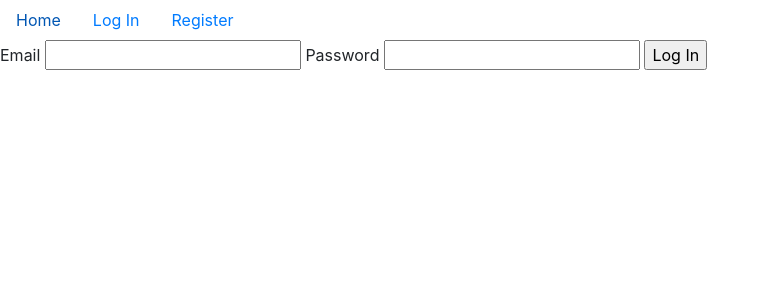
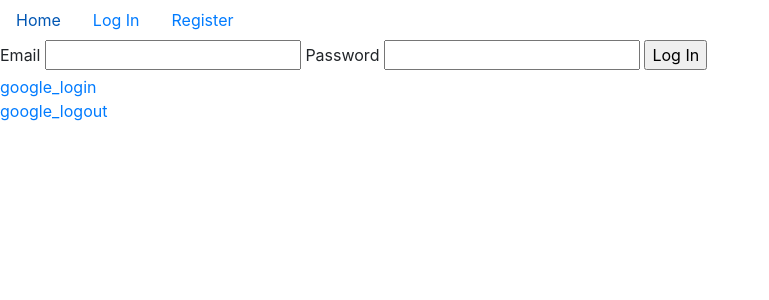
Before and after one commit to benbilly3/Flask-Login, a Flask app: page /login in a window 1280 px wide. Shown: the top 300 px of the page, without its empty margins (0-769 px from the left). Run offline with Flask 2, Linux system fonts and the light colour scheme; some libraries are stand-ins or nearby versions.

Commit message:
google login

```diff
--- a/app.py
+++ b/app.py
@@ -1,11 +1,18 @@
 from myproject import app,db
-from flask import render_template, redirect, request, url_for, flash,abort
+from flask import render_template, redirect, request, url_for, flash,Flask, redirect, url_for, render_template, session
 from flask_login import login_user,login_required,logout_user
 from myproject.models import User
 from myproject.forms import LoginForm, RegistrationForm
 from werkzeug.security import generate_password_hash, check_password_hash
+from flask_dance.contrib.google import make_google_blueprint, google
+from flask_login import logout_user
+import os
+os.environ["OAUTHLIB_INSECURE_TRANSPORT"] = '1'
+os.environ["OAUTHLIB_RELAX_TOKEN_SCOPE"] = '1'
+#######################################################################
+#######################################################################
 
-
+#Normal_Member_Login
 @app.route('/')
 def home():
     return render_template('home.html')
@@ -15,6 +22,7 @@ def home():
 @login_required
 def welcome_user():
     return render_template('welcome_user.html')
+
 
 @app.route('/logout')
 @login_required
@@ -26,7 +34,6 @@ def logout():
 
 @app.route('/login', methods=['GET', 'POST'])
 def login():
-
     form = LoginForm()
     if form.validate_on_submit():
         # Grab the user from our User Models table
@@ -37,7 +44,7 @@ def login():
         # https://stackoverflow.com/questions/2209755/python-operation-vs-is-not
 
         if user.check_password(form.password.data) and user is not None:
-            #Log in the user
+            # Log in the user
 
             login_user(user)
             flash('Logged in successfully.')
@@ -48,11 +55,12 @@ def login():
 
             # So let's now check if that next exists, otherwise we'll go to
             # the welcome page.
-            if next == None or not next[0]=='/':
+            if next == None or not next[0] == '/':
                 next = url_for('welcome_user')
 
             return redirect(next)
     return render_template('login.html', form=form)
+
 
 @app.route('/register', methods=['GET', 'POST'])
 def register():
@@ -69,5 +77,54 @@ def register():
         return redirect(url_for('login'))
     return render_template('register.html', form=form)
 
+#Google_Login
+blueprint = make_google_blueprint(
+    client_id="750796013081-i2sr7euqejkpk5e5bcppnbol6g1dpus3.apps.googleusercontent.com",#"######.apps.googleusercontent.com",
+    client_secret="TeCTIoCgSQWOx_iVsQZjV8pq",
+    # reprompt_consent=True,
+    offline=True,
+    scope=["profile", "email"]
+)
+
+@app.route('/welcome_google')
+def welcome_google():
+    resp = google.get("/oauth2/v2/userinfo")
+    assert resp.ok, resp.text
+    email=resp.json()["email"]
+    return render_template("welcome_google.html",email=email)
+
+app.register_blueprint(blueprint, url_prefix="/login")
+@app.route("/login/google")
+def google_login():
+    if not google.authorized:
+        return render_template(url_for("google.login"))
+
+    resp = google.get("/oauth2/v2/userinfo")
+    assert resp.ok, resp.text
+    email=resp.json()["email"]
+    return render_template("welcome_google.html",email=email)
+
+from flask import Flask, redirect
+from flask_dance.contrib.google import make_google_blueprint, google
+from flask_login import logout_user
+
+
+# blueprint = make_google_blueprint()
+# app.register_blueprint(blueprint, url_prefix="/login")
+
+@app.route("/login/logout")
+def google_logout():
+    token = blueprint.token["access_token"]
+    resp = google.post(
+        "https://accounts.google.com/o/oauth2/revoke",
+        params={"token": token},
+        headers={"Content-Type": "application/x-www-form-urlencoded"}
+    )
+    assert resp.ok, resp.text
+    logout_user()        # Delete Flask-Login's session cookie
+    del blueprint.token  # Delete OAuth token from storage
+    return redirect(url_for('welcome_user'))
+
+
 if __name__ == '__main__':
     app.run(debug=True)
--- a/myproject/templates/login.html
+++ b/myproject/templates/login.html
@@ -7,4 +7,6 @@
     {{ form.password.label }} {{ form.password() }}
     {{ form.submit() }}
 </form>
+<div><a href="{{url_for('google_login')}}">google_login</a></div>
+<div><a href="{{url_for('google_logout')}}">google_logout</a></div>
 {% endblock %}
--- /dev/null
+++ b/myproject/templates/welcome_google.html
@@ -0,0 +1,3 @@
+
+<h1>Welcome Google User!</h1>
+<h2>Your email is {{email}}</h2>
```
